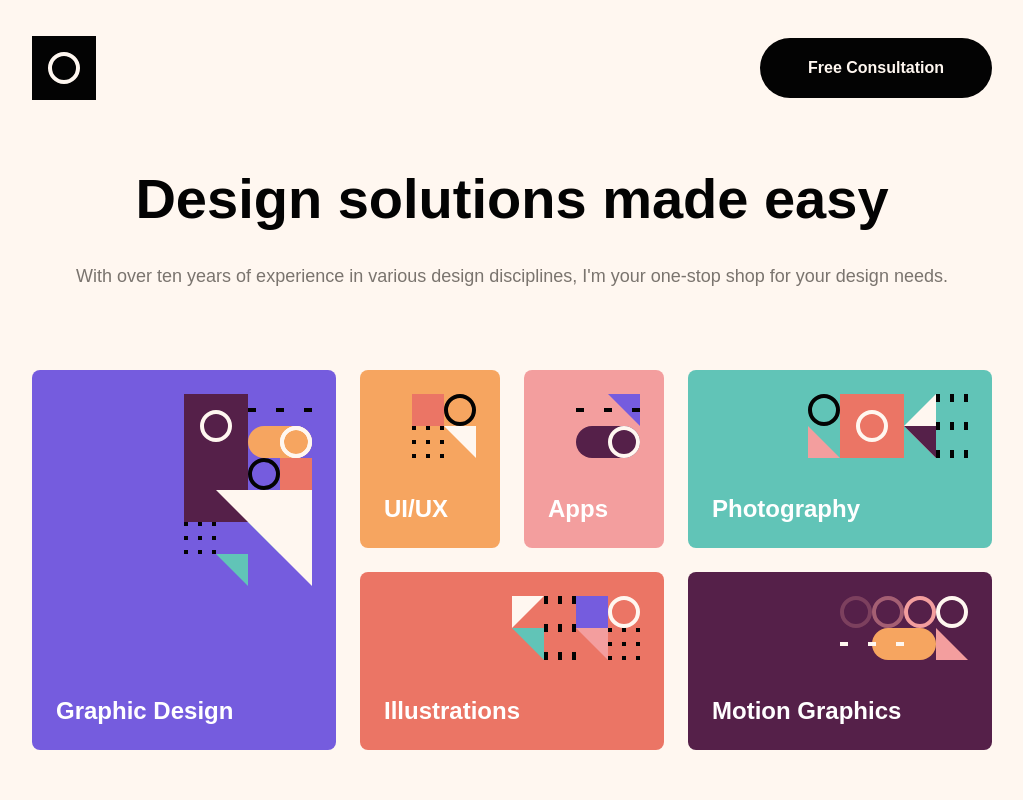
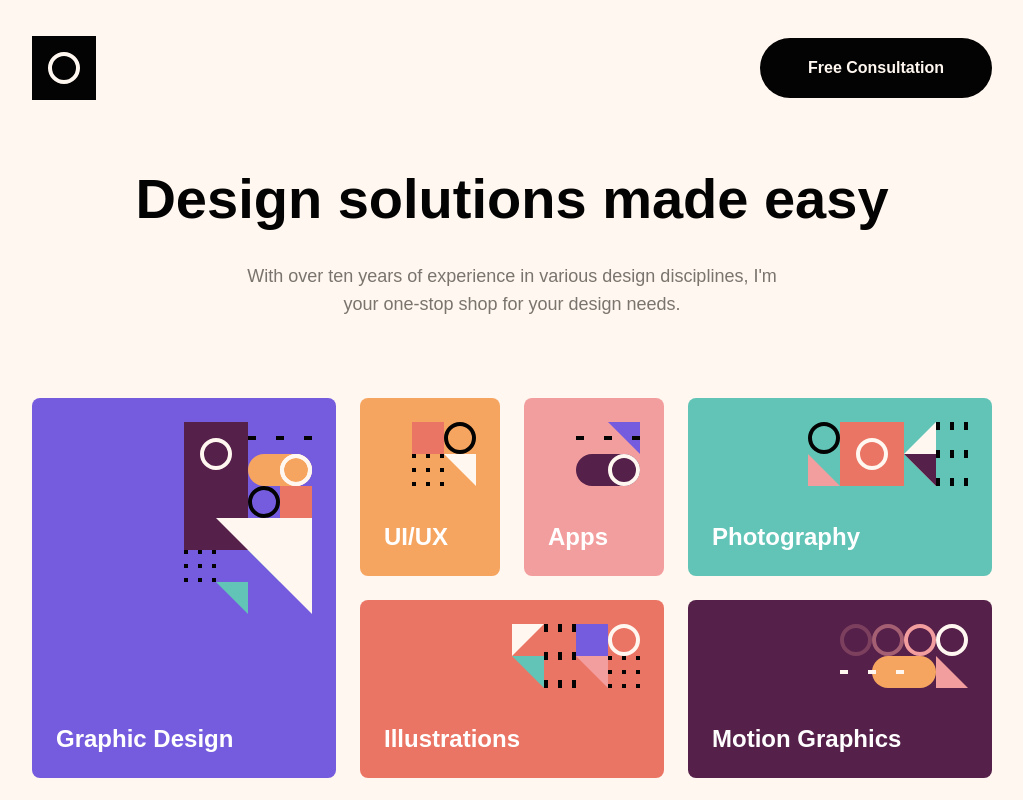
Before and after one commit to Ahmed96Mah/F-E-M-Single-Page-Design, a React (Create React App) app: page / in a window 1280 px wide. Shown: the top 800 px of the page, without its empty margins (128-1151 px from the left). Built offline with nearby package versions, Linux system fonts and the light colour scheme; the HTML template or start-up script is replaced by a standard one.

Commit message:
Update tailwind config file

```diff
--- a/tailwind.config.js
+++ b/tailwind.config.js
@@ -103,6 +103,10 @@ module.exports = {
       padding: {
         19: '76px',
       },
+      margin: {
+        34: '136px',
+        89: '356px',
+      }
     },
   },
   plugins: [],
```
